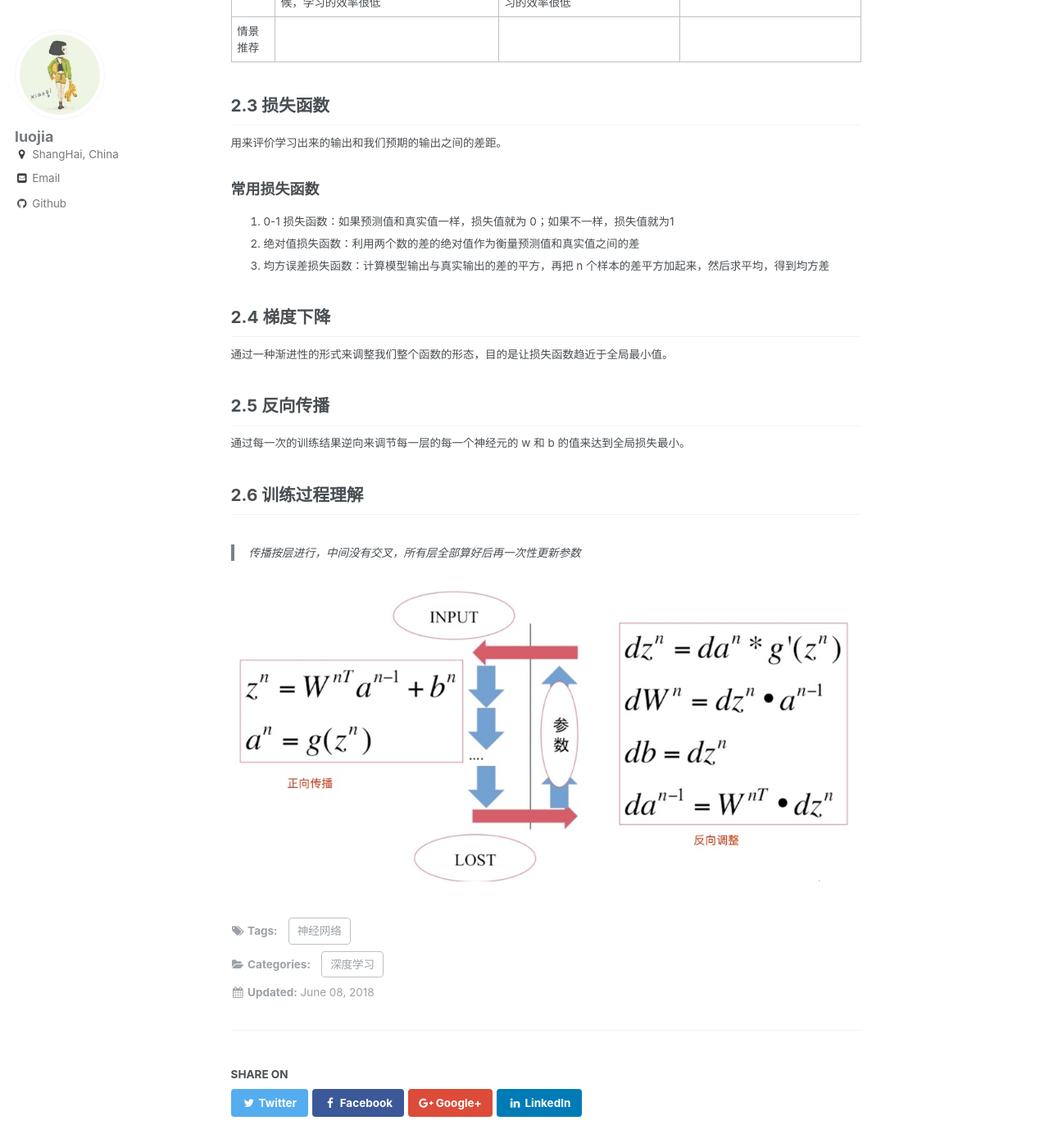
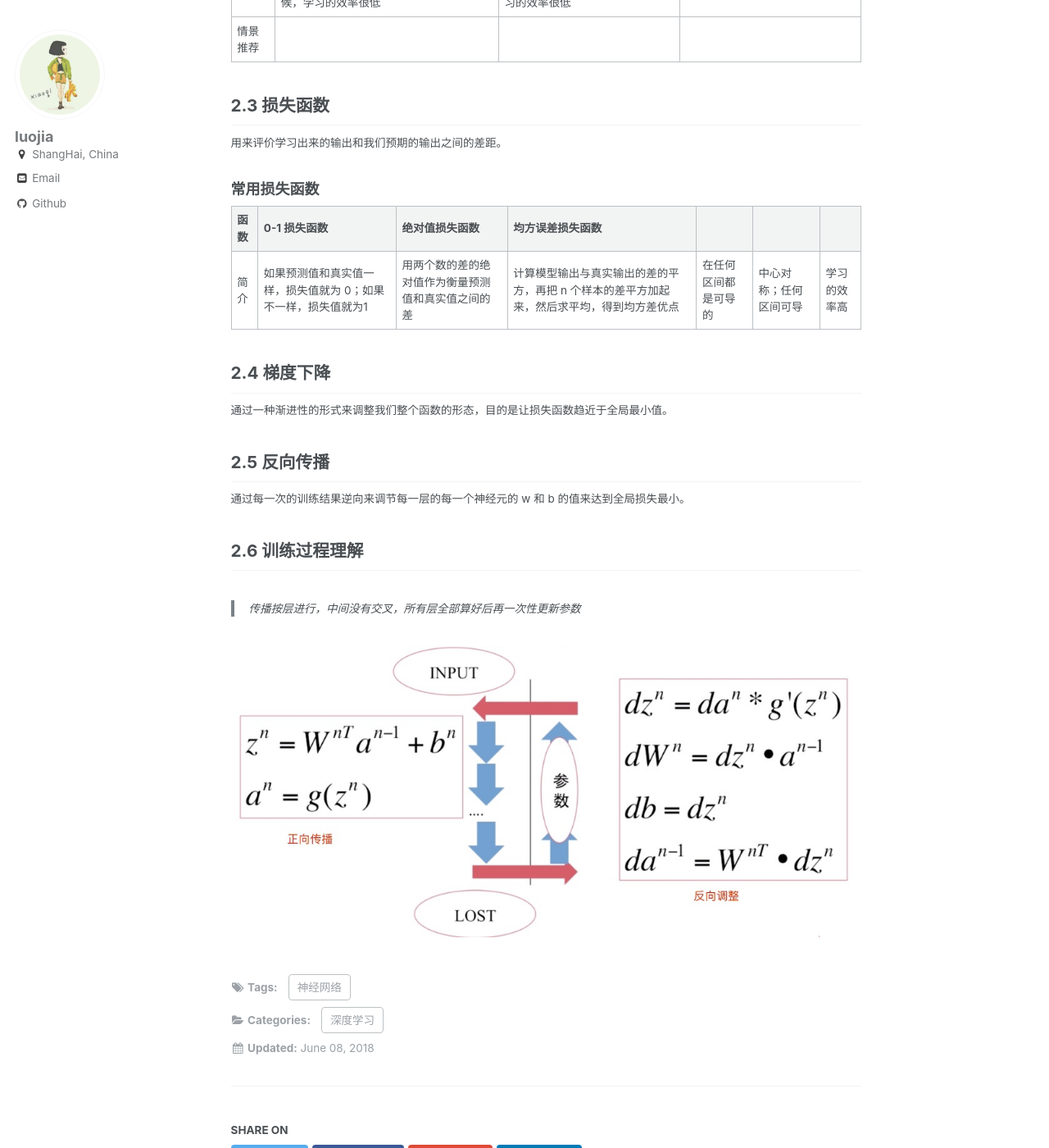
Before and after one commit to summer1914/summer1914.github.io, a Jekyll site: the page built from _posts/2018-06-09- 神经网络解析.md, in a window 1280 px wide and 1400 px high, scrolled down 2515 px. Shown: the whole window at 82% size. Built offline with Jekyll 4.4.1, drawn with Linux system fonts in a browser that asks for light colours; some of the changed text lies outside the part shown.

```diff
--- a/_posts/2018-06-09- 神经网络解析.md
+++ b/_posts/2018-06-09- 神经网络解析.md
@@ -52,9 +52,10 @@
 
 ### 常用损失函数
 
-1. 0-1 损失函数：如果预测值和真实值一样，损失值就为 0；如果不一样，损失值就为1
-2. 绝对值损失函数：利用两个数的差的绝对值作为衡量预测值和真实值之间的差
-3. 均方误差损失函数：计算模型输出与真实输出的差的平方，再把 n 个样本的差平方加起来，然后求平均，得到均方差
+函数| 0-1 损失函数 | 绝对值损失函数 | 均方误差损失函数
+--- | ---| ---| ---
+简介 | 如果预测值和真实值一样，损失值就为 0；如果不一样，损失值就为1 | 用两个数的差的绝对值作为衡量预测值和真实值之间的差 | 计算模型输出与真实输出的差的平方，再把 n 个样本的差平方加起来，然后求平均，得到均方差优点 | 在任何区间都是可导的| 中心对称；任何区间可导 | 学习的效率高
+
 
 ## 2.4 梯度下降
 
```
Also changed, not shown: _posts/2018-06-09- 线性回归解析.md (deleted, +0 -70 lines), images/神经网络/0-1.png (added).
